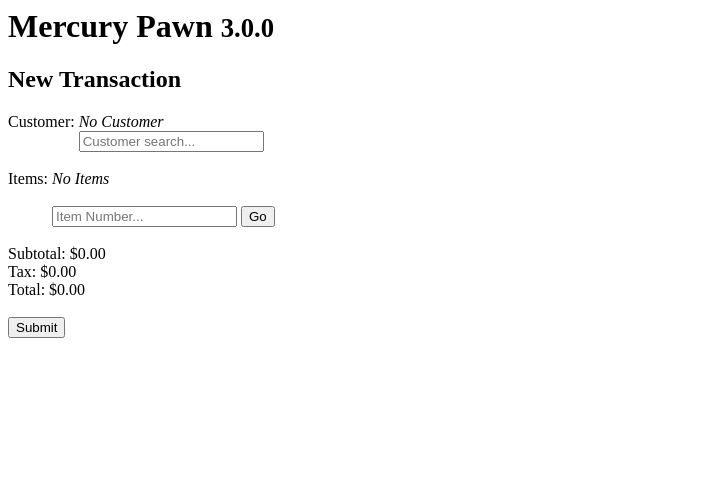
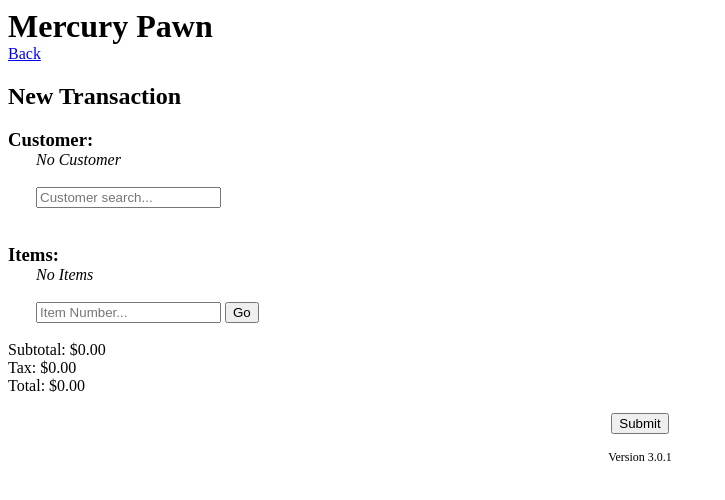
Before and after one commit to jacobvalenta/mercury3, a Django app: page /transactions/create/ in a window 1280 px wide. Shown: the top 500 px of the page, without its empty margins (0-725 px from the left). Run offline with Django 4.2, Linux system fonts and the light colour scheme.

Commit message:
Back Buttons, Padding

```diff
--- a/mercury3/core/templates/base.html
+++ b/mercury3/core/templates/base.html
@@ -3,6 +3,20 @@
 		<title>Mercury Pawn</title>
 
 		<meta name="viewport" content="width=device-width, initial-scale=1" />
+
+	<style>
+		h1, h2, h3{
+			margin-bottom: 0px;
+		}
+		.text-center{
+			text-align: center;
+		}
+		#version{
+			margin-top: 12px;
+			font-size: 12px;
+			text-align: center;
+		}
+	</style>
 
 	<script
 	  src="https://code.jquery.com/jquery-3.6.3.min.js"
@@ -13,10 +27,13 @@
 	{% endblock %}
 	</head>
 	<body>
-		<h1>Mercury Pawn <small>3.0.0</small></h1>
+		<h1>Mercury Pawn</h1>
 		<div id="content">
 			{% block "content" %}
 			{% endblock %}
 		</div>
+		<div id="version">
+			<span>Version {{ VERSION }}</span>
+		</div>
 	</body>
 </html>
--- a/mercury3/customers/templates/customers/customer_create.html
+++ b/mercury3/customers/templates/customers/customer_create.html
@@ -1,7 +1,10 @@
 {% extends 'base.html' %}
 
 {% block "content" %}
+	<a href="/">Back</a>
+
 	<h2>Add Customer</h2>
+
 	<form action="" method="POST">
 		{% csrf_token %}
 		{{ form.as_p}}
--- a/mercury3/customers/templates/customers/customer_search.html
+++ b/mercury3/customers/templates/customers/customer_search.html
@@ -19,6 +19,8 @@
 {% endblock %}
 
 {% block "content" %}
+	<a href="/">Back</a>
+
 	<h2>Customer Search:</h2>
 
 	<form id="customer-search" action="" method="POST">
--- a/mercury3/transactions/templates/transactions/create.html
+++ b/mercury3/transactions/templates/transactions/create.html
@@ -3,8 +3,8 @@
 {% block "javascript" %}
 	<script type="text/javascript">
 		var selectCustomer = function(pk, name){
-			console.log("here");
 			$("input[name=customer]").val(pk);
+			$("#customer-search").val('')
 			$("#selected-customer").empty();
 			$("#selected-customer").html(name);
 		}
@@ -85,6 +85,8 @@
 {% endblock %}
 
 {% block "content" %}
+	<a href="/">Back</a>
+
 	<h2>New Transaction</h2>
 
 	{% if form.errors %}
@@ -99,11 +101,11 @@
 
 		<!-- Customer -->
 		<div>
-			<div style="display: inline-block; vertical-align: top;">
-				<label for="customer">Customer:</label>
-			</div>
-			<div style="display: inline-block;">
-				<div id="selected-customer" style="display: inline-block;"><i>No Customer</i></div><br />
+			<h3>
+				Customer:
+			</h3>
+			<div style="margin-left: 28px;">
+				<div id="selected-customer" style="display: inline-block;"><i>No Customer</i><br /><br /></div><br />
 				<input type="hidden" name="customer" />
 				<input id="customer-search" type="text" placeholder="Customer search..." />
 				<div id="customer-autocomplete" style="display: none; border: 1px solid #444; border-top: none;">
@@ -115,10 +117,10 @@
 
 		<!-- Items -->
 		<div>
-			<div style="display: inline-block; vertical-align: top;">
-				<label for="customer">Items:</label>
-			</div>
-			<div style="display: inline-block;">
+			<h3>
+				Items:
+			</h3>
+			<div style="margin-left: 28px">
 				<div id="items">
 					<i>No Items</i>
 				</div>
@@ -143,8 +145,10 @@
 		<br />
 
 		<input type="hidden" name="form-INITIAL_FORMS" value="0" />
-		<input id="total-forms" type="hidden" name="form-TOTAL_FORMS">
+		<input id="total-forms" type="hidden" name="form-TOTAL_FORMS" />
 
-		<button type="submit">Submit</button>
+		<div class="text-center">
+			<button type="submit">Submit</button>
+		</div>
 	</form>
 {% endblock %}
```
